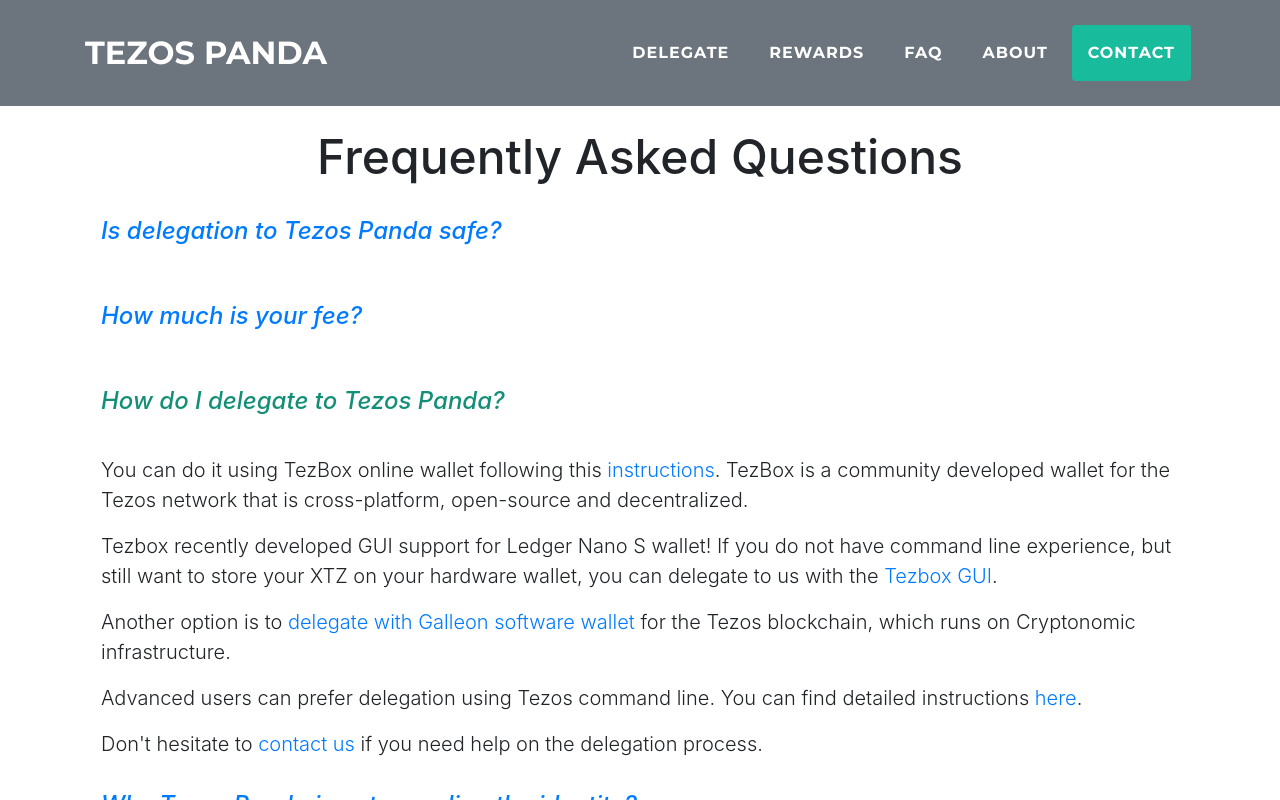
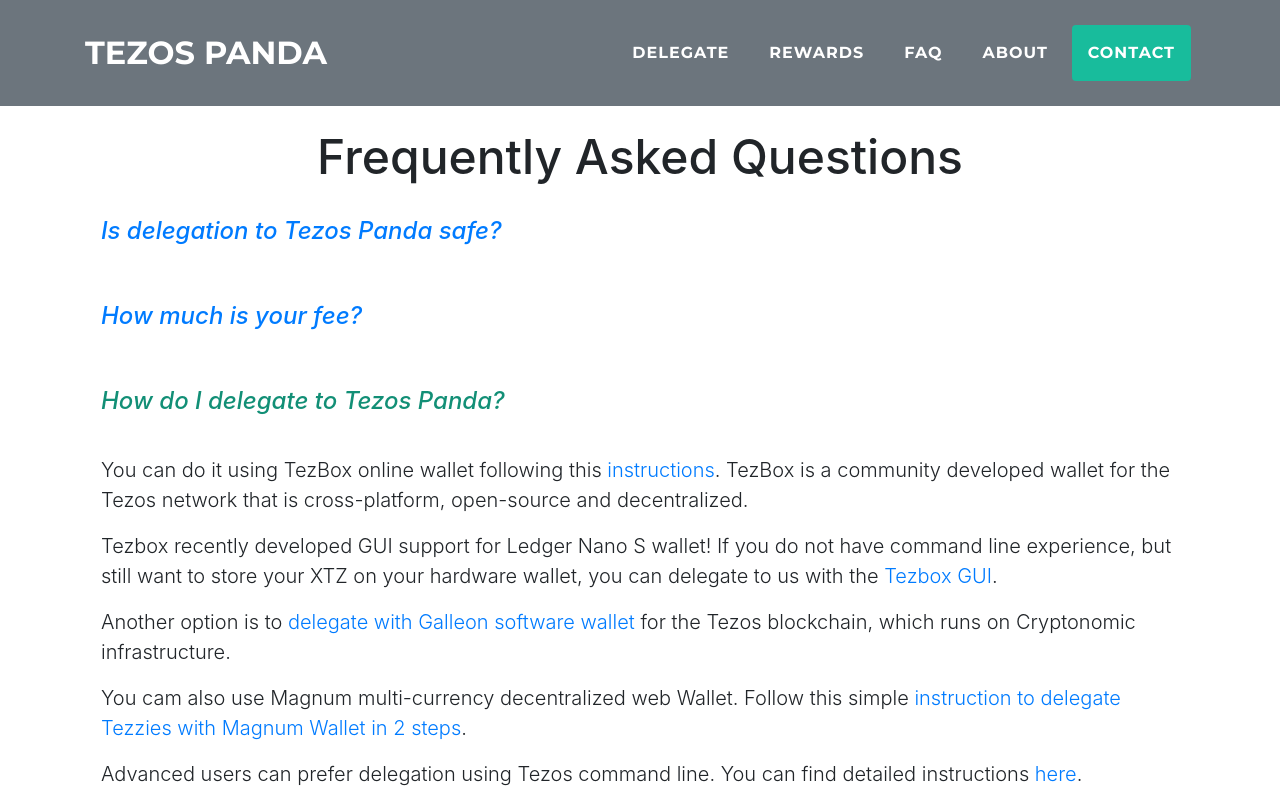
Before and after one commit to tcontributor/tcontributor.github.io, a website with bundled scripts: page index.html in a window 1280 px wide. Both pictures are taken after a click on the button "How do I delegate to Tezos Panda?". Shown: the part 2219-3019 px from the top of the page. Built offline with nearby package versions, Linux system fonts and the light colour scheme.

Commit message:
Magnum wallet to FAQ

```diff
--- a/index.html
+++ b/index.html
@@ -213,6 +213,8 @@
 	       </p>
                <p>Another option is to <a href="https://youtu.be/C6-lEA3HAec" target="_blank">delegate with Galleon software wallet</a> for the Tezos blockchain, which runs on Cryptonomic infrastructure.
 	       </p>
+	       <p>You cam also use Magnum multi-currency decentralized web Wallet. Follow this simple <a href="https://youtu.be/C6-lEA3HAechttps://medium.com/@corp_92607/how-to-delegate-tezzies-xtz-with-magnum-wallet-in-2-steps-75b009fc0388" target="_blank">instruction to delegate Tezzies with Magnum Wallet in 2 steps</a>.
+	       </p>
               <p>Advanced users can prefer delegation using Tezos command line. You can find detailed instructions <a href="https://github.com/obsidiansystems/ledger-app-tezos/blob/master/README.md#delegation)" target="_blank">here</a>.
 			    <!--br><code>./tezos-client set delegate for your_KT1_address to tz1PeZx7FXy7QRuMREGXGxeipb24RsMMzUNe --fee 0.0</code-->
               </p>
```
